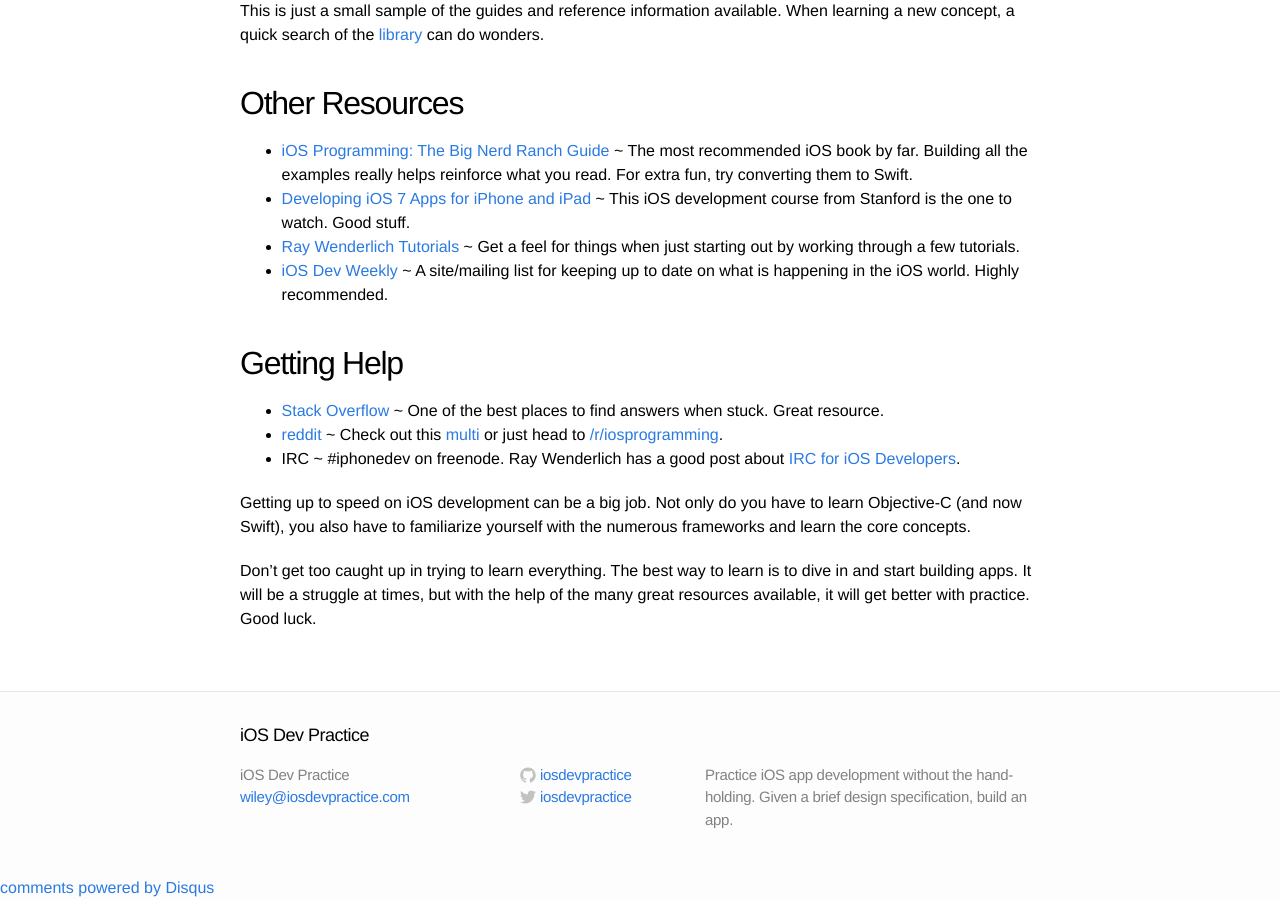
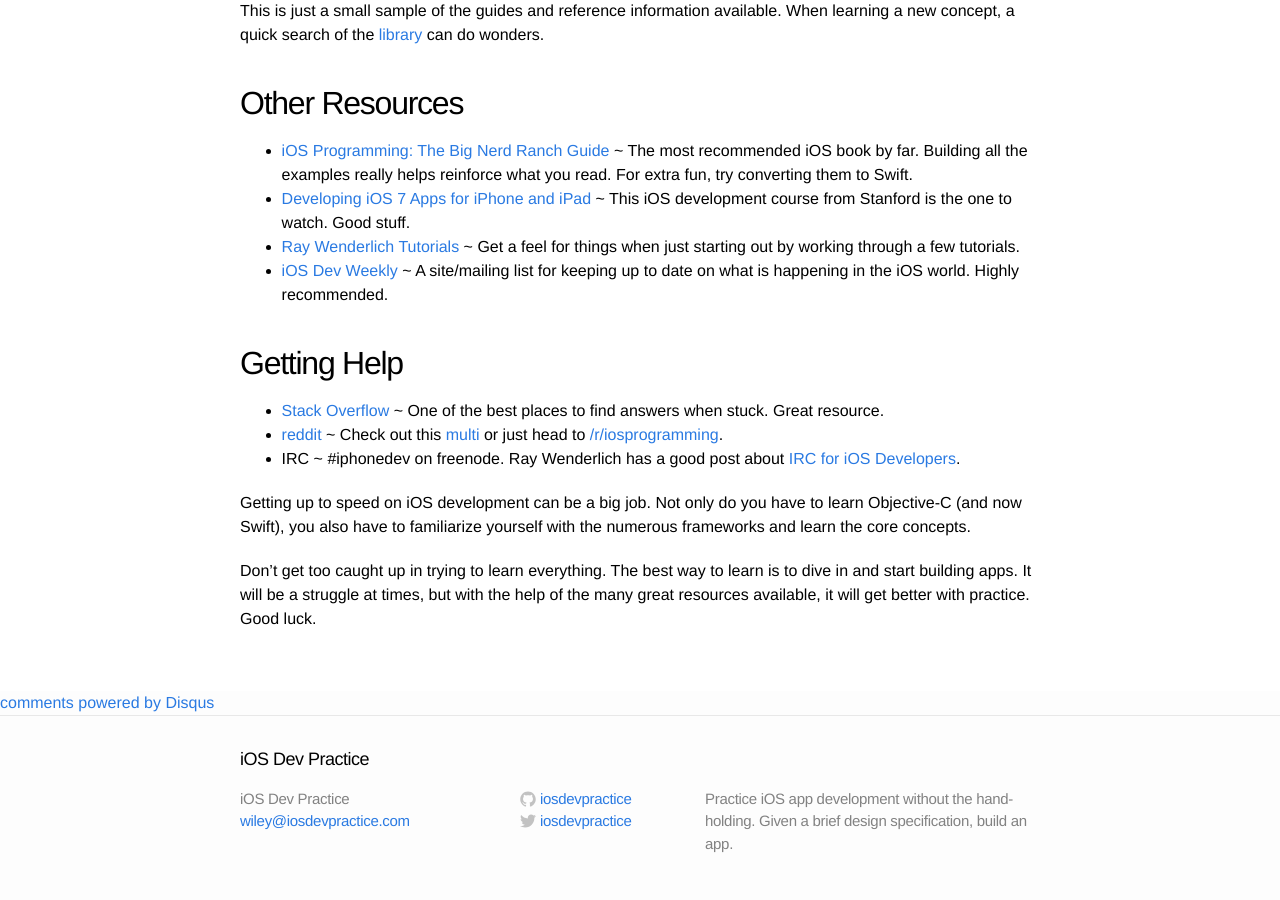
Before and after one commit to iosdevpractice/iosdevpractice.github.io, a Jekyll site: the page built from _posts/2014-08-06-building-a-base.markdown, in a window 1280 px wide and 900 px high, scrolled down 599 px. Built offline with Jekyll 4.4.1, drawn with Linux system fonts in a browser that asks for light colours; comment, search, counter and statistics services are not loaded.

Commit message:
move disqus above footer

```diff
--- a/_layouts/default.html
+++ b/_layouts/default.html
@@ -13,9 +13,9 @@
       </div>
     </div>
 
+    {% if page.comments %}{% include disqus.html %}{% endif %}
     {% include footer.html %}
     {% include google_analytics.html %}
-    {% if page.comments %}{% include disqus.html %}{% endif %}
 
     </body>
 </html>
```
